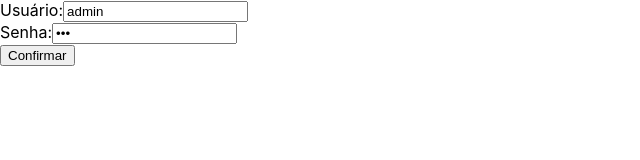
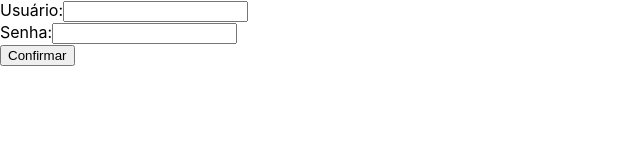
Before and after one commit to guilhermepicasso/PW_Projeto, a React (Create React App) app: page / in a window 1280 px wide. Shown: the top 160 px of the page, without its empty margins (0-640 px from the left). Built offline with nearby package versions, Linux system fonts and the light colour scheme.

Commit message:
dia quase

```diff
--- a/src/components/Login.js
+++ b/src/components/Login.js
@@ -6,10 +6,10 @@ function Login(props) {
     return(
         <section>
         <label>Usuário:</label>
-        <input type="text" value={UserID} id="username" />
+        <input type="text" id="username" />
         <br/>
         <label>Senha:</label>
-        <input type="password" value={senha} id="password" />
+        <input type="password" id="password" />
         <br/>
         <button onClick={Confirmar}> Confirmar</button>
 
```
